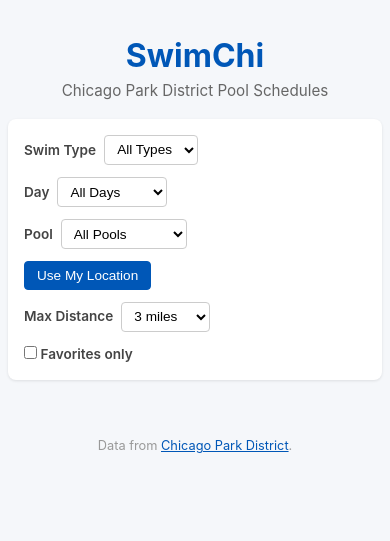
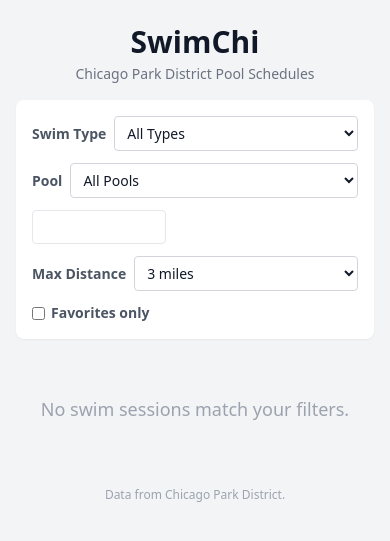
Before and after one commit to briandunn/swimchi, a Flask app: page / in a window 390 px wide. Shown: the top 541 px of the page. Run offline with Flask 3, Linux system fonts and the light colour scheme; tables that the repository leaves empty hold one stand-in row (values such as "Sample post"); some libraries are stand-ins or nearby versions.

Commit message:
add service worker, improve mobile styles

```diff
--- a/app/routes.py
+++ b/app/routes.py
@@ -2,7 +2,7 @@
 
 import os
 
-from flask import Blueprint, jsonify, render_template, request, Response
+from flask import Blueprint, current_app, jsonify, render_template, request, Response, send_from_directory
 
 from .calendar_utils import make_ics, google_calendar_url
 from .models import get_db, get_all_data
@@ -13,6 +13,13 @@
 @bp.route("/")
 def index():
     return render_template("index.html")
+
+
+@bp.route("/sw.js")
+def service_worker():
+    resp = send_from_directory(current_app.static_folder, "sw.js")
+    resp.headers["Service-Worker-Allowed"] = "/"
+    return resp
 
 
 @bp.route("/api/data")
--- a/app/static/app.css
+++ /dev/null
@@ -1,197 +0,0 @@
-* { box-sizing: border-box; margin: 0; padding: 0; }
-
-body {
-  font-family: -apple-system, BlinkMacSystemFont, "Segoe UI", Roboto, sans-serif;
-  line-height: 1.5;
-  color: #1a1a1a;
-  background: #f5f7fa;
-  max-width: 900px;
-  margin: 0 auto;
-  padding: 1rem;
-}
-
-header {
-  text-align: center;
-  padding: 1.5rem 0 1rem;
-}
-
-header h1 {
-  font-size: 2rem;
-  color: #0057b7;
-}
-
-.subtitle {
-  color: #666;
-  font-size: 0.95rem;
-}
-
-#filters {
-  background: #fff;
-  border-radius: 8px;
-  padding: 1rem;
-  margin-bottom: 1.5rem;
-  box-shadow: 0 1px 3px rgba(0,0,0,0.1);
-  display: flex;
-  flex-wrap: wrap;
-  gap: 0.75rem;
-  align-items: center;
-}
-
-.filter-row {
-  display: flex;
-  align-items: center;
-  gap: 0.5rem;
-}
-
-.filter-row label {
-  font-size: 0.85rem;
-  font-weight: 600;
-  color: #444;
-  white-space: nowrap;
-}
-
-.filter-row select {
-  padding: 0.35rem 0.5rem;
-  border: 1px solid #ccc;
-  border-radius: 4px;
-  font-size: 0.85rem;
-  background: #fff;
-}
-
-#btn-locate {
-  padding: 0.35rem 0.75rem;
-  border: 1px solid #0057b7;
-  border-radius: 4px;
-  background: #0057b7;
-  color: #fff;
-  font-size: 0.85rem;
-  cursor: pointer;
-}
-
-#btn-locate:hover { background: #004494; }
-
-#location-status {
-  font-size: 0.8rem;
-  color: #666;
-}
-
-.day-group {
-  margin-bottom: 1.5rem;
-}
-
-.day-group h2 {
-  font-size: 1.15rem;
-  color: #0057b7;
-  border-bottom: 2px solid #0057b7;
-  padding-bottom: 0.25rem;
-  margin-bottom: 0.5rem;
-}
-
-.slot {
-  background: #fff;
-  border-radius: 6px;
-  padding: 0.6rem 0.8rem;
-  margin-bottom: 0.4rem;
-  box-shadow: 0 1px 2px rgba(0,0,0,0.06);
-  display: flex;
-  justify-content: space-between;
-  align-items: center;
-  gap: 0.5rem;
-}
-
-.slot-main {
-  display: flex;
-  align-items: center;
-  gap: 0.6rem;
-  flex-wrap: wrap;
-  min-width: 0;
-}
-
-.slot-time {
-  font-weight: 600;
-  font-size: 0.9rem;
-  white-space: nowrap;
-  min-width: 110px;
-}
-
-a.slot-pool {
-  font-size: 0.9rem;
-  color: #333;
-  text-decoration: none;
-}
-
-a.slot-pool:hover {
-  text-decoration: underline;
-  color: #0057b7;
-}
-
-.slot-type {
-  font-size: 0.8rem;
-  background: #e8f0fe;
-  color: #0057b7;
-  padding: 0.15rem 0.5rem;
-  border-radius: 12px;
-  white-space: nowrap;
-}
-
-.distance {
-  font-size: 0.8rem;
-  color: #888;
-  white-space: nowrap;
-}
-
-.fav-btn {
-  background: none;
-  border: none;
-  font-size: 1.1rem;
-  cursor: pointer;
-  color: #ccc;
-  padding: 0;
-  line-height: 1;
-}
-
-.fav-btn.is-fav { color: #f5a623; }
-
-.slot-actions {
-  display: flex;
-  gap: 0.4rem;
-  flex-shrink: 0;
-}
-
-.cal-link {
-  font-size: 0.75rem;
-  color: #0057b7;
-  text-decoration: none;
-  padding: 0.2rem 0.4rem;
-  border: 1px solid #0057b7;
-  border-radius: 3px;
-  white-space: nowrap;
-}
-
-.cal-link:hover {
-  background: #0057b7;
-  color: #fff;
-}
-
-.empty {
-  text-align: center;
-  color: #888;
-  padding: 2rem;
-  font-size: 1.1rem;
-}
-
-footer {
-  text-align: center;
-  padding: 2rem 0 1rem;
-  color: #999;
-  font-size: 0.8rem;
-}
-
-footer a { color: #0057b7; }
-
-@media (max-width: 600px) {
-  body { padding: 0.5rem; }
-  #filters { flex-direction: column; align-items: stretch; }
-  .slot { flex-direction: column; align-items: flex-start; }
-  .slot-actions { align-self: flex-end; }
-}
--- a/app/static/app.js
+++ b/app/static/app.js
@@ -1,7 +1,6 @@
 // SwimChi - client-side filtering and rendering
 
 const DAYS = ['Monday', 'Tuesday', 'Wednesday', 'Thursday', 'Friday', 'Saturday', 'Sunday'];
-const DAYS_SHORT = ['Mon', 'Tue', 'Wed', 'Thu', 'Fri', 'Sat', 'Sun'];
 
 let appData = null;  // {facilities, slots, swim_types}
 let facilityMap = {};  // id → facility
@@ -44,7 +43,6 @@
 function saveFilters() {
   const state = {
     type: document.getElementById('filter-type').value,
-    day: document.getElementById('filter-day').value,
     pool: document.getElementById('filter-pool').value,
     distance: document.getElementById('filter-distance').value,
     favorites: document.getElementById('filter-favorites').checked,
@@ -58,7 +56,6 @@
   try {
     const state = JSON.parse(raw);
     if (state.type) document.getElementById('filter-type').value = state.type;
-    if (state.day) document.getElementById('filter-day').value = state.day;
     if (state.pool) document.getElementById('filter-pool').value = state.pool;
     if (state.distance) document.getElementById('filter-distance').value = state.distance;
     if (state.favorites) document.getElementById('filter-favorites').checked = true;
@@ -67,7 +64,7 @@
 
 // Haversine distance in miles
 function haversine(lat1, lon1, lat2, lon2) {
-  const R = 3959; // Earth radius in miles
+  const R = 3959;
   const dLat = (lat2 - lat1) * Math.PI / 180;
   const dLon = (lon2 - lon1) * Math.PI / 180;
   const a = Math.sin(dLat / 2) ** 2 +
@@ -87,11 +84,20 @@
   return `facility_id=${slot.facility_id}&day=${slot.day_of_week}&start=${encodeURIComponent(slot.start_time)}&type=${encodeURIComponent(slot.swim_type)}`;
 }
 
+// Local ISO date string (YYYY-MM-DD) using local time, not UTC
+function localIso(date) {
+  return `${date.getFullYear()}-${String(date.getMonth() + 1).padStart(2, '0')}-${String(date.getDate()).padStart(2, '0')}`;
+}
+
+// Convert JS getDay() (0=Sun) to app day_of_week (0=Mon)
+function jsDayToAppDay(jsDay) {
+  return (jsDay + 6) % 7;
+}
+
 function render() {
   if (!appData) return;
 
   const filterType = document.getElementById('filter-type').value;
-  const filterDay = document.getElementById('filter-day').value;
   const filterPool = document.getElementById('filter-pool').value;
   const filterDistance = document.getElementById('filter-distance').value;
   const filterFavorites = document.getElementById('filter-favorites').checked;
@@ -99,87 +105,112 @@
 
   saveFilters();
 
-  // Filter slots
-  let filtered = appData.slots.filter(slot => {
+  const now = new Date();
+  const nowMinutes = now.getHours() * 60 + now.getMinutes();
+
+  // Build next 7 calendar days starting today
+  const upcomingDays = [];
+  for (let i = 0; i < 7; i++) {
+    const d = new Date(now);
+    d.setHours(0, 0, 0, 0);
+    d.setDate(d.getDate() + i);
+    upcomingDays.push(d);
+  }
+
+  const container = document.getElementById('schedule');
+  let html = '';
+  let totalShown = 0;
+
+  for (const dayDate of upcomingDays) {
+    const dayOfWeek = jsDayToAppDay(dayDate.getDay());
+    const isoDate = localIso(dayDate);
+    const isToday = isoDate === localIso(now);
+
+    const daySlots = appData.slots.filter(slot => {
+      if (slot.day_of_week !== dayOfWeek) return false;
       if (filterType && slot.swim_type !== filterType) return false;
-    if (filterDay !== '' && slot.day_of_week !== parseInt(filterDay)) return false;
       if (filterPool && slot.facility_id !== parseInt(filterPool)) return false;
       if (filterFavorites && !favorites.includes(slot.facility_id)) return false;
 
-    // Distance filter
       if (filterDistance && userLat !== null) {
         const fac = facilityMap[slot.facility_id];
         if (fac && fac.lat && fac.lon) {
-        const dist = haversine(userLat, userLon, fac.lat, fac.lon);
-        if (dist > parseFloat(filterDistance)) return false;
+          if (haversine(userLat, userLon, fac.lat, fac.lon) > parseFloat(filterDistance)) return false;
         } else {
-        return false; // No coordinates, exclude when distance filter is active
+          return false;
         }
+      }
+
+      // Exclude if outside this facility's schedule date range
+      const fac = facilityMap[slot.facility_id];
+      if (fac) {
+        if (fac.schedule_date_start && isoDate < fac.schedule_date_start) return false;
+        if (fac.schedule_date_end && isoDate > fac.schedule_date_end) return false;
       }
 
       return true;
     });
 
-  // Sort by day, then time, then facility name
-  filtered.sort((a, b) => {
-    if (a.day_of_week !== b.day_of_week) return a.day_of_week - b.day_of_week;
+    daySlots.sort((a, b) => {
       if (a.start_time !== b.start_time) return a.start_time.localeCompare(b.start_time);
       const nameA = (facilityMap[a.facility_id] || {}).name || '';
       const nameB = (facilityMap[b.facility_id] || {}).name || '';
       return nameA.localeCompare(nameB);
     });
 
-  // Group by day
-  const grouped = {};
-  for (const slot of filtered) {
-    const day = slot.day_of_week;
-    if (!grouped[day]) grouped[day] = [];
-    grouped[day].push(slot);
+    if (daySlots.length === 0) continue;
+    totalShown += daySlots.length;
+
+    const dayLabel = isToday ? 'Today' : DAYS[dayOfWeek];
+    const dateLabel = dayDate.toLocaleDateString('en-US', { month: 'short', day: 'numeric' });
+
+    html += `<div class="mb-6">
+      <h2 class="text-lg font-semibold text-brand border-b-2 border-brand pb-1 mb-2">
+        ${dayLabel} <span class="text-gray-400 font-normal text-base">— ${dateLabel}</span>
+      </h2>`;
+
+    for (const slot of daySlots) {
+      const fac = facilityMap[slot.facility_id] || {};
+      const isFav = favorites.includes(slot.facility_id);
+
+      const slotStartMinutes = parseInt(slot.start_time.split(':')[0]) * 60 + parseInt(slot.start_time.split(':')[1]);
+      const isElapsed = isToday && slotStartMinutes < nowMinutes;
+
+      let distStr = '';
+      if (userLat !== null && fac.lat && fac.lon) {
+        const dist = haversine(userLat, userLon, fac.lat, fac.lon);
+        distStr = `<span class="text-xs text-gray-400 whitespace-nowrap">${dist.toFixed(1)} mi</span>`;
       }
 
-  const container = document.getElementById('schedule');
+      const params = calendarParams(slot);
+      const favColor = isFav ? 'text-amber-400' : 'text-gray-300';
+      const elapsedClass = isElapsed ? 'opacity-40' : '';
 
-  if (filtered.length === 0) {
-    container.innerHTML = '<p class="empty">No swim sessions match your filters.</p>';
+      html += `
+        <div class="bg-white rounded-lg px-3 py-2.5 mb-1.5 shadow-sm flex flex-wrap sm:flex-nowrap justify-between items-start sm:items-center gap-2 ${elapsedClass}">
+          <div class="flex items-center gap-2 flex-wrap min-w-0">
+            <span class="font-semibold text-sm whitespace-nowrap w-28">${formatTime12(slot.start_time)}–${formatTime12(slot.end_time)}</span>
+            <a class="text-sm text-gray-700 hover:underline hover:text-brand min-w-0" href="https://www.chicagoparkdistrict.com/parks-facilities/${fac.slug}" target="_blank">${fac.name || 'Unknown'}</a>
+            ${distStr}
+            <span class="text-xs bg-blue-50 text-brand px-2 py-0.5 rounded-full whitespace-nowrap">${slot.swim_type}</span>
+            <button class="fav-btn text-xl leading-none cursor-pointer bg-transparent border-0 p-0 ${favColor}" data-fid="${slot.facility_id}" title="${isFav ? 'Remove from favorites' : 'Add to favorites'}">${isFav ? '★' : '☆'}</button>
+          </div>
+          <div class="flex gap-1.5 shrink-0 self-end sm:self-auto">
+            <a href="/api/calendar/ics?${params}" class="text-xs text-brand border border-brand px-1.5 py-0.5 rounded whitespace-nowrap hover:bg-brand hover:text-white transition-colors" title="Download .ics">iCal</a>
+            <a href="#" class="gcal-link text-xs text-brand border border-brand px-1.5 py-0.5 rounded whitespace-nowrap hover:bg-brand hover:text-white transition-colors" data-params="${params}" title="Add to Google Calendar">GCal</a>
+          </div>
+        </div>`;
+    }
+    html += '</div>';
+  }
+
+  if (totalShown === 0) {
+    container.innerHTML = '<p class="text-center text-gray-400 py-8 text-lg">No swim sessions match your filters.</p>';
     return;
   }
 
-  let html = '';
-  for (let day = 0; day < 7; day++) {
-    const slots = grouped[day];
-    if (!slots) continue;
-
-    html += `<div class="day-group"><h2>${DAYS[day]}</h2><div class="slots">`;
-    for (const slot of slots) {
-      const fac = facilityMap[slot.facility_id] || {};
-      const isFav = favorites.includes(slot.facility_id);
-      let distStr = '';
-      if (userLat !== null && fac.lat && fac.lon) {
-        const dist = haversine(userLat, userLon, fac.lat, fac.lon);
-        distStr = `<span class="distance">${dist.toFixed(1)} mi</span>`;
-      }
-
-      const params = calendarParams(slot);
-      html += `
-        <div class="slot">
-          <div class="slot-main">
-            <span class="slot-time">${formatTime12(slot.start_time)}-${formatTime12(slot.end_time)}</span>
-            <a class="slot-pool" href="https://www.chicagoparkdistrict.com/parks-facilities/${fac.slug}" target="_blank">${fac.name || 'Unknown'}</a>
-            ${distStr}
-            <span class="slot-type">${slot.swim_type}</span>
-            <button class="fav-btn${isFav ? ' is-fav' : ''}" data-fid="${slot.facility_id}" title="${isFav ? 'Remove from favorites' : 'Add to favorites'}">${isFav ? '\u2605' : '\u2606'}</button>
-          </div>
-          <div class="slot-actions">
-            <a href="/api/calendar/ics?${params}" class="cal-link" title="Download .ics">iCal</a>
-            <a href="#" class="cal-link gcal-link" data-params="${params}" title="Add to Google Calendar">GCal</a>
-          </div>
-        </div>`;
-    }
-    html += '</div></div>';
-  }
   container.innerHTML = html;
 
-  // Attach event listeners
   for (const btn of container.querySelectorAll('.fav-btn')) {
     btn.addEventListener('click', () => toggleFavorite(parseInt(btn.dataset.fid)));
   }
@@ -194,15 +225,20 @@
 }
 
 async function init() {
-  const resp = await fetch('/api/data');
+  let resp;
+  try {
+    resp = await fetch('/api/data');
+  } catch (e) {
+    document.getElementById('schedule').innerHTML =
+      '<p class="text-center text-gray-400 py-8 text-lg">You\'re offline. Cached schedules may be shown once the page reloads with cached data.</p>';
+    return;
+  }
   appData = await resp.json();
 
-  // Build facility map
   for (const fac of appData.facilities) {
     facilityMap[fac.id] = fac;
   }
 
-  // Populate swim type filter
   const typeSelect = document.getElementById('filter-type');
   for (const t of appData.swim_types) {
     const opt = document.createElement('option');
@@ -211,7 +247,6 @@
     typeSelect.appendChild(opt);
   }
 
-  // Populate pool filter
   const poolSelect = document.getElementById('filter-pool');
   for (const fac of appData.facilities) {
     const opt = document.createElement('option');
@@ -222,13 +257,11 @@
 
   loadFilters();
 
-  // Filter event listeners
-  for (const id of ['filter-type', 'filter-day', 'filter-pool', 'filter-distance']) {
+  for (const id of ['filter-type', 'filter-pool', 'filter-distance']) {
     document.getElementById(id).addEventListener('change', render);
   }
   document.getElementById('filter-favorites').addEventListener('change', render);
 
-  // Geolocation
   document.getElementById('btn-locate').addEventListener('click', () => {
     const status = document.getElementById('location-status');
     status.textContent = 'Locating...';
@@ -240,7 +273,7 @@
         document.getElementById('distance-row').hidden = false;
         render();
       },
-      (err) => {
+      () => {
         status.textContent = 'Location denied';
       }
     );
@@ -249,4 +282,8 @@
   render();
 }
 
+if ('serviceWorker' in navigator) {
+  navigator.serviceWorker.register('/sw.js');
+}
+
 init();
--- a/app/templates/index.html
+++ b/app/templates/index.html
@@ -10,47 +10,38 @@
   <link rel="apple-touch-icon" sizes="180x180" href="{{ url_for('static', filename='apple-touch-icon.png') }}">
   <link rel="manifest" href="{{ url_for('static', filename='site.webmanifest') }}">
   <meta name="theme-color" content="#0057b7">
-  <link rel="stylesheet" href="{{ url_for('static', filename='app.css') }}">
+  <script>
+    tailwind = { config: { theme: { extend: { colors: { brand: '#0057b7', 'brand-dark': '#004494' } } } } }
+  </script>
+  <script src="https://cdn.tailwindcss.com"></script>
 </head>
-<body>
-  <header>
-    <h1>SwimChi</h1>
-    <p class="subtitle">Chicago Park District Pool Schedules</p>
+<body class="bg-gray-100 text-gray-900 max-w-4xl mx-auto px-4 leading-normal">
+
+  <header class="text-center py-6 pb-4">
+    <h1 class="text-3xl font-bold text-brand">SwimChi</h1>
+    <p class="text-gray-500 text-sm mt-1">Chicago Park District Pool Schedules</p>
   </header>
 
-  <div id="filters">
-    <div class="filter-row">
-      <label for="filter-type">Swim Type</label>
-      <select id="filter-type">
+  <div id="filters" class="bg-white rounded-lg p-4 mb-6 shadow-sm flex flex-col sm:flex-row sm:flex-wrap gap-3 sm:items-center">
+    <div class="flex items-center gap-2 w-full sm:w-auto">
+      <label for="filter-type" class="text-sm font-semibold text-gray-600 whitespace-nowrap">Swim Type</label>
+      <select id="filter-type" class="flex-1 min-w-0 text-sm border border-gray-300 rounded px-2 py-1.5 bg-white">
         <option value="">All Types</option>
       </select>
     </div>
-    <div class="filter-row">
-      <label for="filter-day">Day</label>
-      <select id="filter-day">
-        <option value="">All Days</option>
-        <option value="0">Monday</option>
-        <option value="1">Tuesday</option>
-        <option value="2">Wednesday</option>
-        <option value="3">Thursday</option>
-        <option value="4">Friday</option>
-        <option value="5">Saturday</option>
-        <option value="6">Sunday</option>
-      </select>
-    </div>
-    <div class="filter-row">
-      <label for="filter-pool">Pool</label>
-      <select id="filter-pool">
+    <div class="flex items-center gap-2 w-full sm:w-auto">
+      <label for="filter-pool" class="text-sm font-semibold text-gray-600 whitespace-nowrap">Pool</label>
+      <select id="filter-pool" class="flex-1 min-w-0 text-sm border border-gray-300 rounded px-2 py-1.5 bg-white">
         <option value="">All Pools</option>
       </select>
     </div>
-    <div class="filter-row">
-      <button id="btn-locate" type="button">Use My Location</button>
-      <span id="location-status"></span>
+    <div class="flex items-center gap-2 w-full sm:w-auto">
+      <button id="btn-locate" type="button" class="px-3 py-1.5 text-sm bg-brand text-white border border-brand rounded cursor-pointer hover:bg-brand-dark transition-colors">Use My Location</button>
+      <span id="location-status" class="text-xs text-gray-500"></span>
     </div>
-    <div class="filter-row" id="distance-row" hidden>
-      <label for="filter-distance">Max Distance</label>
-      <select id="filter-distance">
+    <div class="flex items-center gap-2 w-full sm:w-auto" id="distance-row" hidden>
+      <label for="filter-distance" class="text-sm font-semibold text-gray-600 whitespace-nowrap">Max Distance</label>
+      <select id="filter-distance" class="flex-1 min-w-0 text-sm border border-gray-300 rounded px-2 py-1.5 bg-white">
         <option value="">Any</option>
         <option value="1">1 mile</option>
         <option value="2">2 miles</option>
@@ -59,8 +50,8 @@
         <option value="10">10 miles</option>
       </select>
     </div>
-    <div class="filter-row">
-      <label>
+    <div class="flex items-center gap-2 w-full sm:w-auto">
+      <label class="flex items-center gap-1.5 text-sm font-semibold text-gray-600 cursor-pointer select-none">
         <input type="checkbox" id="filter-favorites"> Favorites only
       </label>
     </div>
@@ -68,8 +59,8 @@
 
   <div id="schedule"></div>
 
-  <footer>
-    <p>Data from <a href="https://www.chicagoparkdistrict.com" target="_blank">Chicago Park District</a>.</p>
+  <footer class="text-center py-8 text-gray-400 text-xs">
+    <p>Data from <a href="https://www.chicagoparkdistrict.com" target="_blank" class="text-brand hover:underline">Chicago Park District</a>.</p>
   </footer>
 
   <script src="{{ url_for('static', filename='app.js') }}"></script>
```
Also changed, not shown: app/static/sw.js (added, +56 -0 lines), app/static/site.webmanifest. Lines whose indentation alone changed are shown as unchanged.
